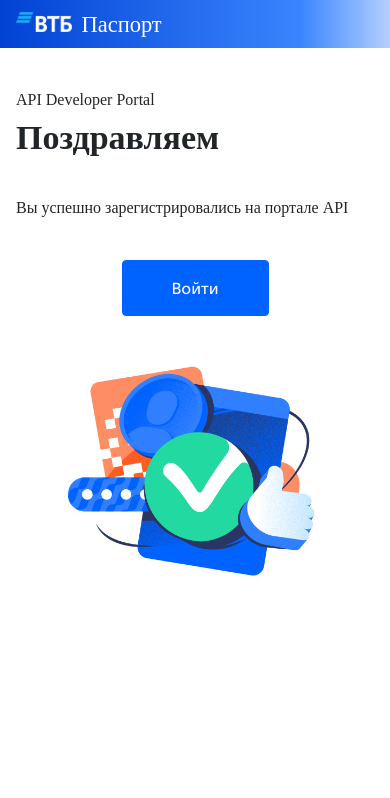
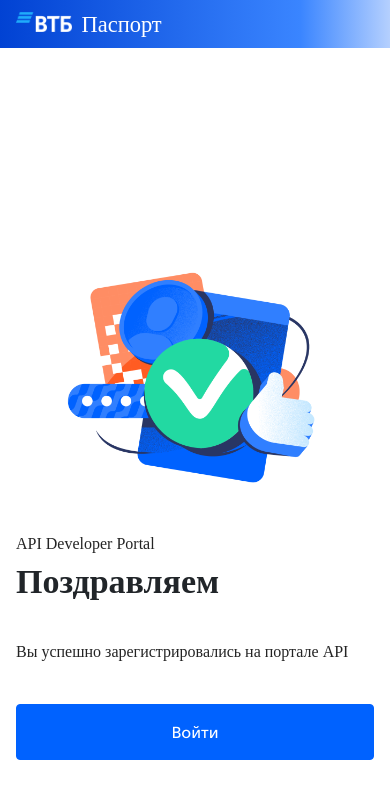
Before and after one commit to arseniypom/api_registration, a React (Create React App) app: page /congratulations in a window 390 px wide. Shown: the top 798 px of the page. Built offline with nearby package versions, Linux system fonts and the light colour scheme; a web font is replaced by a local one.

Commit message:
Added brakepoints to make registration and congratulations pages adaptive

```diff
--- a/src/assets/scss/_confirmation-congarts.scss
+++ b/src/assets/scss/_confirmation-congarts.scss
@@ -50,6 +50,11 @@
 }
 
 @media (max-width: 1023px) {
+    .congratulations {
+        display: flex;
+        flex-direction: column-reverse;
+    }
+
     .congratulations-content {
         width: fit-content;
         height: auto;
@@ -62,5 +67,9 @@
     .congratulations-content {
         width: 100%;
         margin-top: 1rem;
+
+        & * {
+            width: 100%;
+        }
     }
 }
--- a/src/assets/scss/_registration.scss
+++ b/src/assets/scss/_registration.scss
@@ -15,6 +15,7 @@
     content: '';
     display: inline-block;
     width: 20px;
+    min-width: 20px;
     height: 20px;
     border-radius: 4px;
     border: 1px solid #7B7E86;
@@ -82,4 +83,8 @@
             width: 100% !important;
         }
     }
+
+    .conditions_accept-wrapper-custom_checkbox {
+        position:unset;
+    }
 }
--- a/src/components/Congratulations.jsx
+++ b/src/components/Congratulations.jsx
@@ -7,7 +7,7 @@
 
 function Congratulations() {
 
-    return <div className="body">
+    return <div className="body congratulations">
         <div className="congratulations-content">
             <p className="page-content-p">API Developer Portal</p>
             <h1 className="page-content-h1">Поздравляем</h1>
```
Also changed, not shown: 1 other file (tests, documents, lock files or other folders).
